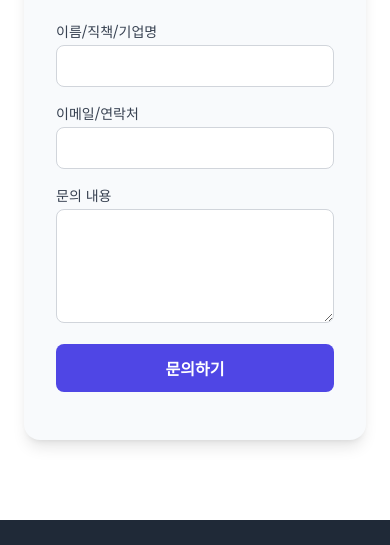
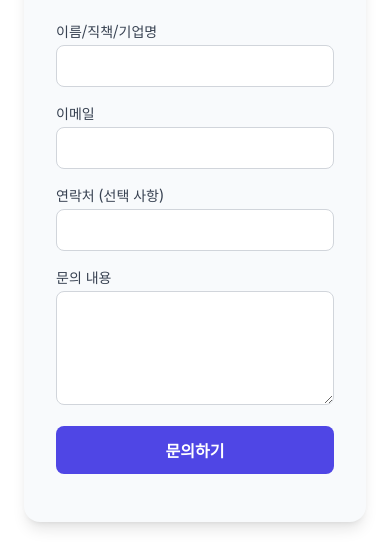
Before and after one commit to simsimi/web3korea, a website: page index.html in a window 390 px wide. Shown: the part 6711-7256 px from the top of the page. Drawn offline with nearby package versions, Linux system fonts and the light colour scheme.

Commit message:
feat: separate email and phone fields in form

```diff
--- a/index.html
+++ b/index.html
@@ -262,8 +262,12 @@
                                 <input type="text" id="name" name="name" required class="w-full px-4 py-2 border border-gray-300 rounded-lg focus:ring-indigo-500 focus:border-indigo-500">
                             </div>
                             <div class="mb-4">
-                                <label for="email" class="block text-sm font-medium text-gray-700 mb-1">이메일/연락처</label>
+                                <label for="email" class="block text-sm font-medium text-gray-700 mb-1">이메일</label>
                                 <input type="email" id="email" name="email" required class="w-full px-4 py-2 border border-gray-300 rounded-lg focus:ring-indigo-500 focus:border-indigo-500">
+                            </div>
+                            <div class="mb-4">
+                                <label for="phone" class="block text-sm font-medium text-gray-700 mb-1">연락처 (선택 사항)</label>
+                                <input type="tel" id="phone" name="phone" class="w-full px-4 py-2 border border-gray-300 rounded-lg focus:ring-indigo-500 focus:border-indigo-500">
                             </div>
                             <div class="mb-4">
                                 <label for="message" class="block text-sm font-medium text-gray-700 mb-1">문의 내용</label>
--- a/netlify/functions/submission-created.js
+++ b/netlify/functions/submission-created.js
@@ -25,13 +25,14 @@ exports.handler = async function (event, context) {
     const sheets = google.sheets({ version: 'v4', auth });
 
     // 폼 데이터에서 필요한 값을 추출합니다.
-    const { name, email, message } = payload.data;
+    const { name, email, phone, message } = payload.data;
 
     // 시트에 기록할 데이터 행을 준비합니다.
     const newRow = [
       new Date().toISOString(), // 제출 시간
       name || '',
       email || '',
+      phone || '',
       message || '',
     ];
 
```
